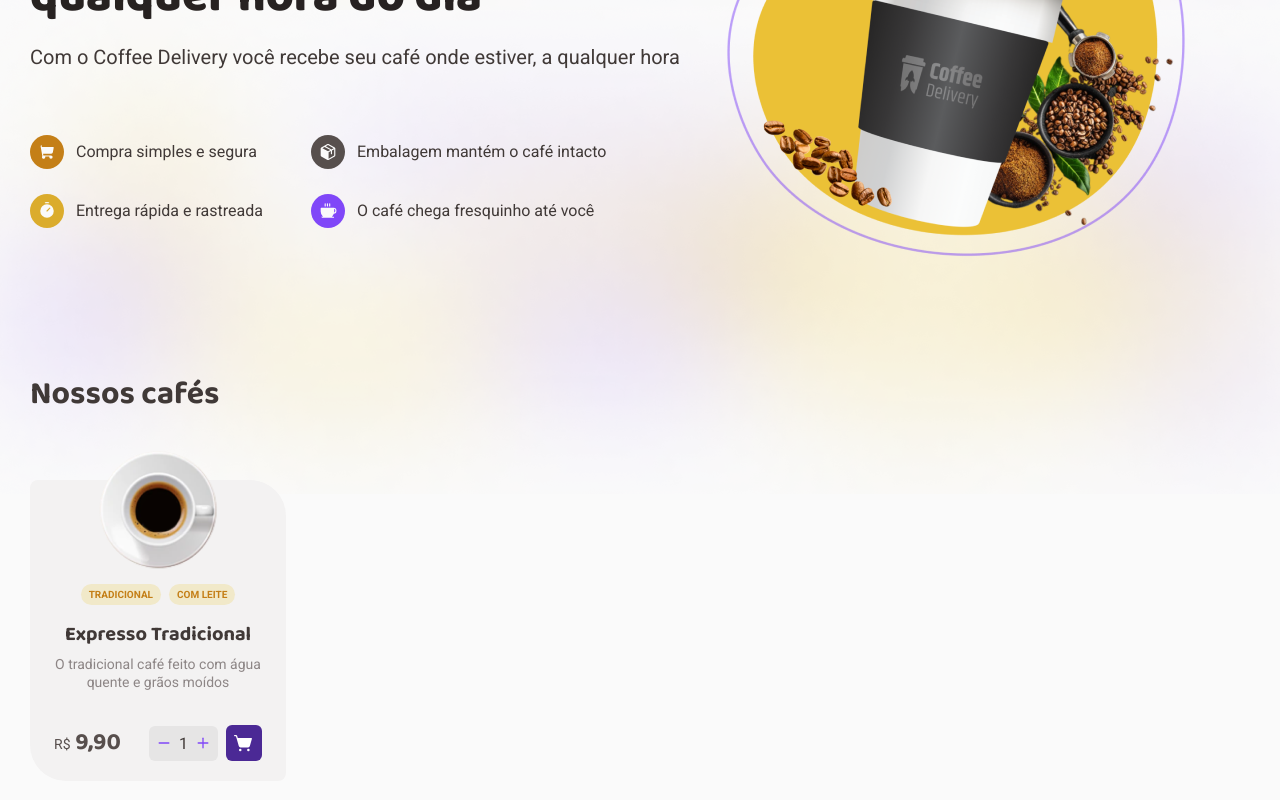
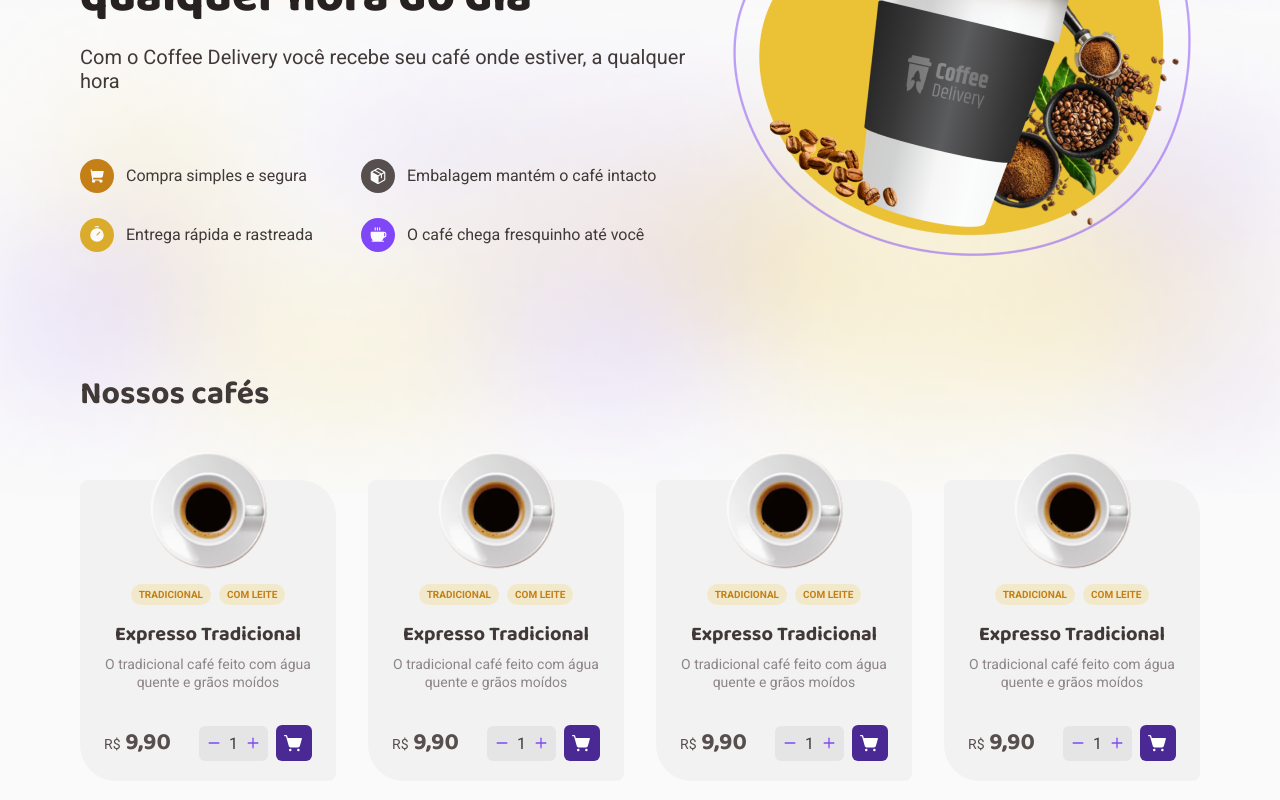
Before and after one commit to viniciusmartins1/react-coffee-delivery, a React (Vite) app: page / in a window 1280 px wide. Shown: the part 306-1106 px from the top of the page. Built offline with nearby package versions, Linux system fonts and the light colour scheme.

Commit message:
style: ajuste no max-width

```diff
--- a/src/pages/Home/index.tsx
+++ b/src/pages/Home/index.tsx
@@ -110,6 +110,81 @@ export function Home() {
                 </span>
               </CoffeeItemBuy>
             </CoffeeItemContent>
+            <CoffeeItemContent>
+              <img src={coffeeItemImg} alt="" />
+              <CoffeeItemTags>
+                <span>tradicional</span>
+                <span>com leite</span>
+              </CoffeeItemTags>
+              <CoffeeItemTitle>Expresso Tradicional</CoffeeItemTitle>
+              <CoffeeItemDescription>
+                O tradicional café feito com água quente e grãos moídos
+              </CoffeeItemDescription>
+              <CoffeeItemBuy>
+                <p>
+                  <span>R$</span> 9,90
+                </p>
+
+                <div>
+                  <Minus size={14} weight="bold" />
+                  <span>1</span>
+                  <Plus size={14} weight="bold" />
+                </div>
+                <span>
+                  <ShoppingCartSimple size={20} weight="fill" />
+                </span>
+              </CoffeeItemBuy>
+            </CoffeeItemContent>
+            <CoffeeItemContent>
+              <img src={coffeeItemImg} alt="" />
+              <CoffeeItemTags>
+                <span>tradicional</span>
+                <span>com leite</span>
+              </CoffeeItemTags>
+              <CoffeeItemTitle>Expresso Tradicional</CoffeeItemTitle>
+              <CoffeeItemDescription>
+                O tradicional café feito com água quente e grãos moídos
+              </CoffeeItemDescription>
+              <CoffeeItemBuy>
+                <p>
+                  <span>R$</span> 9,90
+                </p>
+
+                <div>
+                  <Minus size={14} weight="bold" />
+                  <span>1</span>
+                  <Plus size={14} weight="bold" />
+                </div>
+                <span>
+                  <ShoppingCartSimple size={20} weight="fill" />
+                </span>
+              </CoffeeItemBuy>
+            </CoffeeItemContent>
+            <CoffeeItemContent>
+              <img src={coffeeItemImg} alt="" />
+              <CoffeeItemTags>
+                <span>tradicional</span>
+                <span>com leite</span>
+              </CoffeeItemTags>
+              <CoffeeItemTitle>Expresso Tradicional</CoffeeItemTitle>
+              <CoffeeItemDescription>
+                O tradicional café feito com água quente e grãos moídos
+              </CoffeeItemDescription>
+              <CoffeeItemBuy>
+                <p>
+                  <span>R$</span> 9,90
+                </p>
+
+                <div>
+                  <Minus size={14} weight="bold" />
+                  <span>1</span>
+                  <Plus size={14} weight="bold" />
+                </div>
+                <span>
+                  <ShoppingCartSimple size={20} weight="fill" />
+                </span>
+              </CoffeeItemBuy>
+            </CoffeeItemContent>
           </CoffeeListContent>
         </MainContent>
       </HomeContainer>
--- a/src/pages/Home/styles.ts
+++ b/src/pages/Home/styles.ts
@@ -7,7 +7,7 @@ export const HomeBody = styled.div`
   background-size: contain;
 `;
 export const HomeContainer = styled.div`
-  max-width: 1220px;
+  max-width: 1120px;
   height: 100vh;
   margin: 0 auto;
 `;
```
